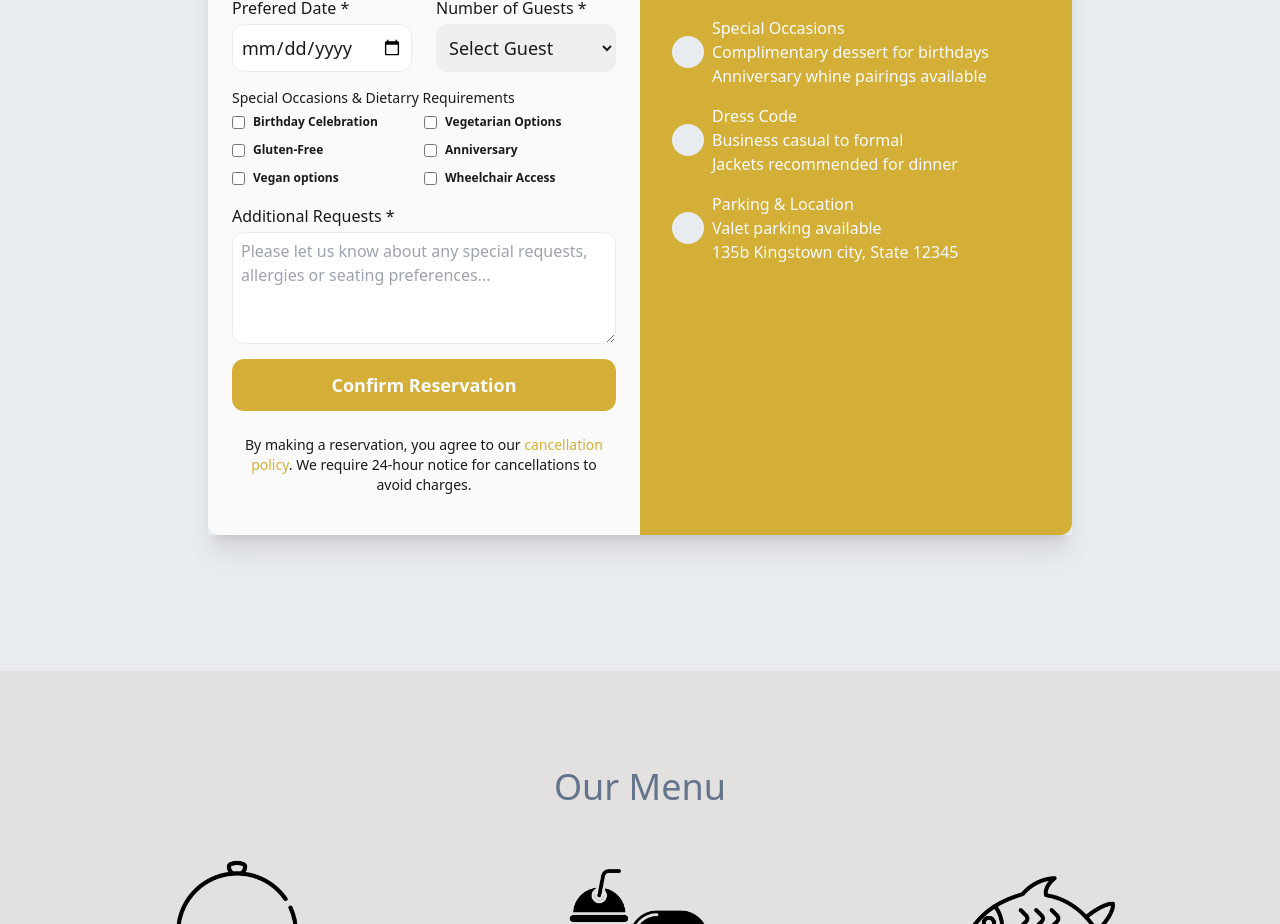
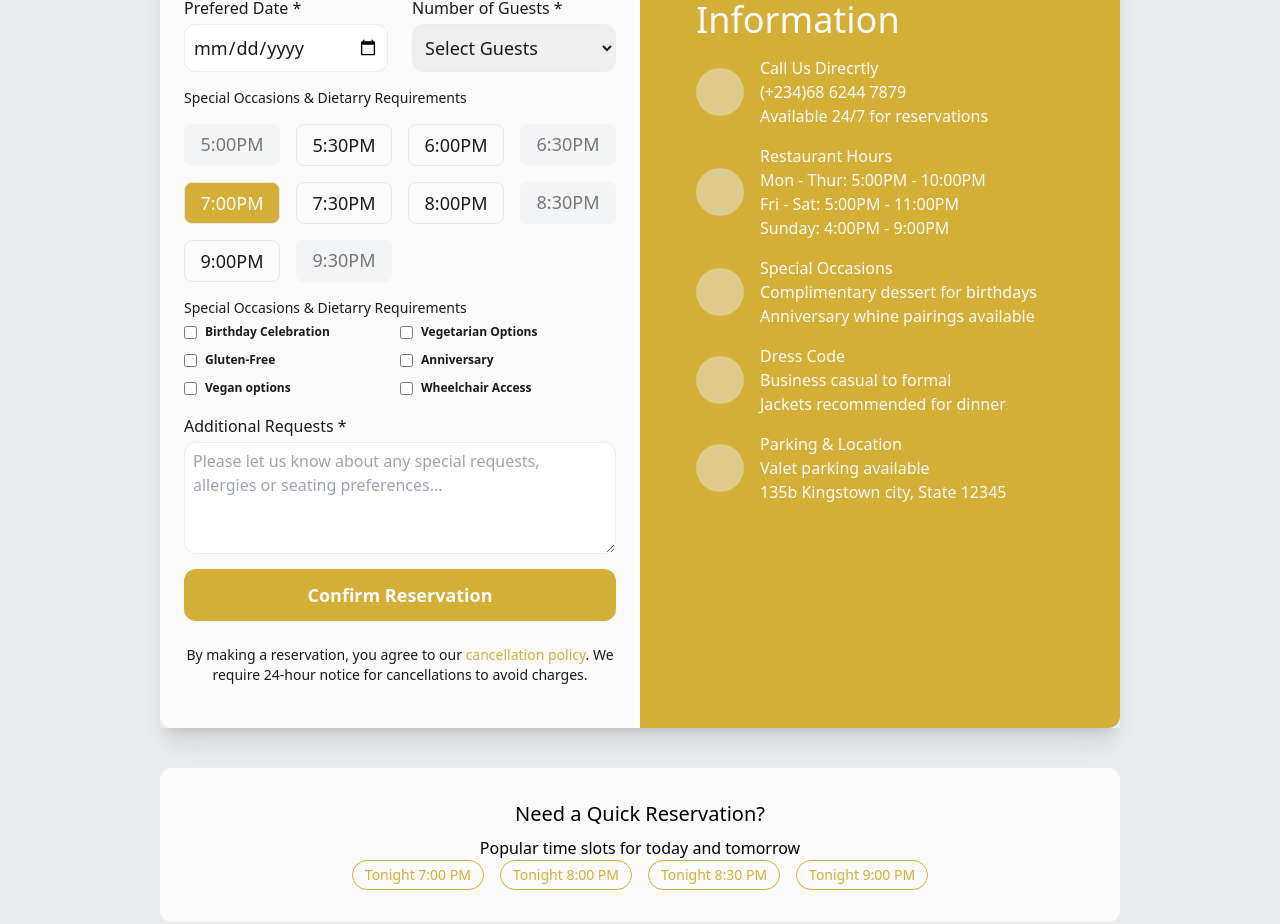
Before and after one commit to odehsamuel/delight-restuarant, a React (Create React App) app: page /menu in a window 1280 px wide. Shown: the part 648-1572 px from the top of the page. Built offline with nearby package versions, Linux system fonts and the light colour scheme.

Commit message:
updates on the reservation table

```diff
--- a/src/assets/shared.css
+++ b/src/assets/shared.css
@@ -12,6 +12,7 @@
 
   /* Primary Brand Colors */
   --gold-primary: #d4af37;
+  --gold-bg: #fffaea6c;
   --gold-secondary: #b8941f;
 
   /* Neutral Colors */
@@ -25,6 +26,7 @@
   --off-white: #fafafa;
   --bg-white: #f8f9fa;
   --border-color: #e9ecef;
+  --border-bg: #e9ecef75;
 
   /* Food Category Colors */
   --brown-warm: #8b4513;
--- a/src/pages/Menu.jsx
+++ b/src/pages/Menu.jsx
@@ -14,7 +14,7 @@ function Menu() {
     <>
       <NavBar />
       <section className="bg-gray-border py-24">
-        <div className="w-3/4 mx-auto py-10 px-12">
+        <div className="w-3/4 mx-auto py-10">
           <div className="text-center rounded-t-xl text-gray-white space-y-2 bg-dark-primary py-16 px-60">
             <h3 className="text-4xl font-medium">Reserve Your table</h3>
             <p>
@@ -35,7 +35,7 @@ function Menu() {
                   </label>
                   <input
                     type="text"
-                    className="h-12 rounded-xl border-gray-border bg-gray border hover:shadow-lg hover:border-gold-primary py-1.5 px-2 outline-none"
+                    className="h-12 rounded-xl border-gray-border bg-gray border hover:shadow-lg hover:border-gold-primary hover:bg-[var(--gold-bg)] active:bg-[var(--gold-bg)] py-1.5 px-2 outline-none"
                   />
                 </li>
                 <li>
@@ -44,7 +44,7 @@ function Menu() {
                   </label>
                   <input
                     type="text"
-                    className="h-12 rounded-xl border-gray-border border hover:shadow-lg hover:border-gold-primary py-1.5 px-2 outline-none"
+                    className="h-12 rounded-xl border-gray-border border hover:shadow-lg hover:border-gold-primary hover:bg-[var(--gold-bg)] active:bg-[var(--gold-bg)] py-1.5 px-2 outline-none"
                   />
                 </li>
                 <li>
@@ -53,7 +53,7 @@ function Menu() {
                   </label>
                   <input
                     type="email"
-                    className="h-12 rounded-xl border-gray-border border hover:shadow-lg hover:border-gold-primary py-1.5 px-2 outline-none"
+                    className="h-12 rounded-xl border-gray-border border hover:shadow-lg hover:border-gold-primary hover:bg-[var(--gold-bg)] active:bg-[var(--gold-bg)] py-1.5 px-2 outline-none"
                   />
                 </li>
                 <li>
@@ -62,7 +62,7 @@ function Menu() {
                   </label>
                   <input
                     type="text"
-                    className="h-12 rounded-xl border-gray-border border hover:shadow-lg hover:border-gold-primary py-1.5 px-2 outline-none"
+                    className="h-12 rounded-xl border-gray-border border hover:shadow-lg hover:border-gold-primary hover:bg-[var(--gold-bg)] active:bg-[var(--gold-bg)] py-1.5 px-2 outline-none"
                   />
                 </li>
                 <li>
@@ -71,7 +71,7 @@ function Menu() {
                   </label>
                   <input
                     type="date"
-                    className="h-12 rounded-xl border-gray-border border hover:shadow-lg hover:border-gold-primary py-1.5 px-2 outline-none"
+                    className="h-12 rounded-xl border-gray-border border hover:shadow-lg hover:border-gold-primary hover:bg-[var(--gold-bg)] active:bg-[var(--gold-bg)] py-1.5 px-2 outline-none"
                   />
                 </li>
                 <li>
@@ -81,9 +81,9 @@ function Menu() {
                   <select
                     name="guests"
                     id=""
-                    className="h-12 w-full rounded-xl border-gray-border border hover:shadow-lg hover:border-gold-primary py-1.5 px-2 outline-none"
+                    className="h-12 w-full rounded-xl border-gray-border border hover:shadow-lg hover:border-gold-primary hover:bg-[var(--gold-bg)] active:bg-[var(--gold-bg)] py-1.5 px-2 outline-none"
                   >
-                    <option value="">Select Guest</option>
+                    <option value="">Select Guests</option>
                     <option value="">1 Guest</option>
                     <option value="">2 Guests</option>
                     <option value="">3 Guests</option>
@@ -91,18 +91,56 @@ function Menu() {
                     <option value="">5 Guests</option>
                     <option value="">6 Guests</option>
                     <option value="">7 Guests</option>
-                    <option value="">8 Guests</option>
+                    <option value="">8+ Guests</option>
                   </select>
                 </li>
                 <li className="col-span-2">
                   <h3 className="font-medium text-sm pt-4">
                     Special Occasions & Dietarry Requirements
                   </h3>
+                  <ul className="grid grid-cols-4 gap-4 pt-4">
+                    <li className="rounded-lg p-1.5 text-center text-gray-light hover:border bg-[var(--border-bg)] hover:border-gold-primary hover:bg-[var(--gold-bg)]">
+                      5:00PM
+                    </li>
+                    <li className="rounded-lg p-1.5 text-center border hover:border-gold-primary hover:bg-[var(--gold-bg)]">
+                      5:30PM
+                    </li>
+                    <li className="rounded-lg p-1.5 text-center border hover:border-gold-primary hover:bg-[var(--gold-bg)]">
+                      6:00PM
+                    </li>
+                    <li className="rounded-lg p-1.5 text-center text-gray-light hover:border bg-[var(--border-bg)] hover:border-gold-primary hover:bg-[var(--gold-bg)]">
+                      6:30PM
+                    </li>
+                    <li className="rounded-lg p-1.5 text-center text-gray-white bg-gold-primary border hover:border-gold-primary hover:bg-[var(--gold-bg)]">
+                      7:00PM
+                    </li>
+                    <li className="rounded-lg p-1.5 text-center border hover:border-gold-primary hover:bg-[var(--gold-bg)]">
+                      7:30PM
+                    </li>
+                    <li className="rounded-lg p-1.5 text-center border hover:border-gold-primary hover:bg-[var(--gold-bg)]">
+                      8:00PM
+                    </li>
+                    <li className="rounded-lg p-1.5 text-center text-gray-light hover:border bg-[var(--border-bg)] hover:border-gold-primary hover:bg-[var(--gold-bg)]">
+                      8:30PM
+                    </li>
+                    <li className="rounded-lg p-1.5 text-center border hover:border-gold-primary hover:bg-[var(--gold-bg)]">
+                      9:00PM
+                    </li>
+                    <li className="rounded-lg p-1.5 text-center text-gray-light hover:border bg-[var(--border-bg)] hover:border-gold-primary hover:bg-[var(--gold-bg)]">
+                      9:30PM
+                    </li>
+                  </ul>
+                </li>
+                <li className="col-span-2">
+                  <h3 className="font-medium text-sm pt-4">
+                    Special Occasions & Dietarry Requirements
+                  </h3>
+
                   <div className="grid grid-cols-2">
                     <div className="flex items-center">
                       <input
                         type="checkbox"
-                        className="w-[14px] mr-2 hover:shadow-lg"
+                        className="w-[14px] mr-2 hover:shadow-lg accent-gold-primary"
                       />
                       <label htmlFor="" className="m-0">
                         Birthday Celebration
@@ -111,7 +149,7 @@ function Menu() {
                     <div className="flex items-center">
                       <input
                         type="checkbox"
-                        className="w-[14px] mr-2 hover:shadow-lg"
+                        className="w-[14px] mr-2 hover:shadow-lg accent-gold-primary"
                       />
                       <label htmlFor="" className="m-0">
                         Vegetarian Options
@@ -120,7 +158,7 @@ function Menu() {
                     <div className="flex items-center">
                       <input
                         type="checkbox"
-                        className="w-[14px] mr-2 hover:shadow-lg"
+                        className="w-[14px] mr-2 hover:shadow-lg accent-gold-primary"
                       />
                       <label htmlFor="" className="m-0">
                         Gluten-Free
@@ -129,7 +167,7 @@ function Menu() {
                     <div className="flex items-center">
                       <input
                         type="checkbox"
-                        className="w-[14px] mr-2 hover:shadow-lg"
+                        className="w-[14px] mr-2 hover:shadow-lg accent-gold-primary"
                       />
                       <label htmlFor="" className="m-0">
                         Anniversary
@@ -138,7 +176,7 @@ function Menu() {
                     <div className="flex items-center">
                       <input
                         type="checkbox"
-                        className="w-[14px] mr-2 hover:shadow-lg"
+                        className="w-[14px] mr-2 hover:shadow-lg accent-gold-primary"
                       />
                       <label htmlFor="" className="m-0">
                         Vegan options
@@ -147,7 +185,7 @@ function Menu() {
                     <div className="flex items-center justify-center">
                       <input
                         type="checkbox"
-                        className="w-[14px] mr-2 hover:shadow-lg"
+                        className="w-[14px] mr-2 hover:shadow-lg accent-gold-primary"
                       />
                       <label htmlFor="" className="m-0">
                         Wheelchair Access
@@ -179,21 +217,21 @@ function Menu() {
                 </p>
               </ul>
             </div>
-            <div className="bg-gold-primary w-1/2 p-8 text-gray-white rounded-br-xl">
-              <h3 className="text-2xl font-medium pb-4">
+            <div className="bg-gold-primary w-1/2 py-56 px-14 text-gray-white rounded-br-xl">
+              <h3 className="text-4xl font-medium pb-4">
                 Reservation Information
               </h3>
               <ul className=" space-y-4">
-                <li className="flex items-center space-x-2">
-                  <div className="flex items-center justify-center w-6 h-6 rounded-full bg-gray-border p-4"></div>
+                <li className="flex items-center space-x-4">
+                  <div className="flex items-center justify-center w-12 h-12 rounded-full bg-[var(--border-bg)] p-4"></div>
                   <div>
                     <h3 className="font-medium">Call Us Direcrtly</h3>
                     <p>(+234)68 6244 7879</p>
                     <p>Available 24/7 for reservations</p>
                   </div>
                 </li>
-                <li className="flex items-center space-x-2">
-                  <div className="flex items-center justify-center w-6 h-6 rounded-full bg-gray-border p-4"></div>
+                <li className="flex items-center space-x-4">
+                  <div className="flex items-center justify-center w-12 h-12 rounded-full bg-[var(--border-bg)] p-4"></div>
                   <div>
                     <h3 className="font-medium">Restaurant Hours</h3>
                     <p>Mon - Thur: 5:00PM - 10:00PM</p>
@@ -201,24 +239,24 @@ function Menu() {
                     <p>Sunday: 4:00PM - 9:00PM</p>
                   </div>
                 </li>
-                <li className="flex items-center space-x-2">
-                  <div className="flex items-center justify-center w-6 h-6 rounded-full bg-gray-border p-4"></div>
+                <li className="flex items-center space-x-4">
+                  <div className="flex items-center justify-center w-12 h-12 rounded-full bg-[var(--border-bg)] p-4"></div>
                   <div>
                     <h3 className="font-medium">Special Occasions</h3>
                     <p>Complimentary dessert for birthdays</p>
                     <p>Anniversary whine pairings available</p>
                   </div>
                 </li>
-                <li className="flex items-center space-x-2">
-                  <div className="flex items-center justify-center w-6 h-6 rounded-full bg-gray-border p-4"></div>
+                <li className="flex items-center space-x-4">
+                  <div className="flex items-center justify-center w-12 h-12 rounded-full bg-[var(--border-bg)] p-4"></div>
                   <div>
                     <h3 className="font-medium">Dress Code</h3>
                     <p>Business casual to formal</p>
                     <p>Jackets recommended for dinner</p>
                   </div>
                 </li>
-                <li className="flex items-center space-x-2">
-                  <div className="flex items-center justify-center w-6 h-6 rounded-full bg-gray-border p-4"></div>
+                <li className="flex items-center space-x-4">
+                  <div className="flex items-center justify-center w-12 h-12 rounded-full bg-[var(--border-bg)] p-4"></div>
                   <div>
                     <h3 className="font-medium">Parking & Location</h3>
                     <p>Valet parking available</p>
@@ -229,7 +267,26 @@ function Menu() {
             </div>
           </div>
         </div>
-        <div></div>
+        <div className="w-3/4 mx-auto bg-gray-white rounded-xl py-8 text-center">
+          <h3 className="font-medium text-xl pb-2">
+            Need a Quick Reservation?
+          </h3>
+          <p>Popular time slots for today and tomorrow</p>
+          <ul className="flex justify-center items-center text-sm text-gold-primary space-x-4">
+            <li className="rounded-2xl border border-gold-primary py-1 px-3">
+              Tonight 7:00 PM
+            </li>
+            <li className="rounded-2xl border border-gold-primary py-1 px-3">
+              Tonight 8:00 PM
+            </li>
+            <li className="rounded-2xl border border-gold-primary py-1 px-3">
+              Tonight 8:30 PM
+            </li>
+            <li className="rounded-2xl border border-gold-primary py-1 px-3">
+              Tonight 9:00 PM
+            </li>
+          </ul>
+        </div>
       </section>
       <section id="newsletter" className="px-12 py-24">
         <h1 className="text-center text-4xl text-slate-500 pb-4">Our Menu</h1>
```
